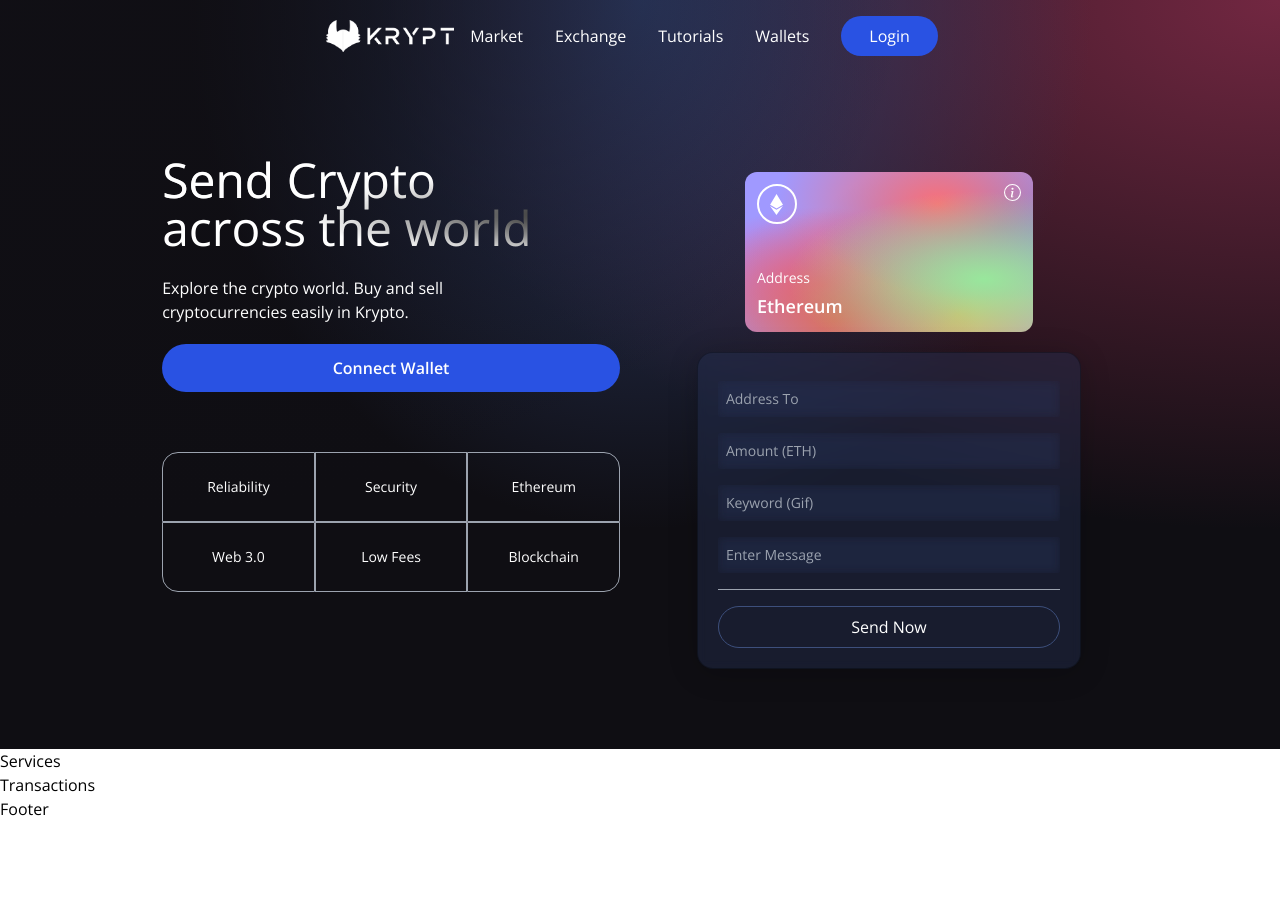
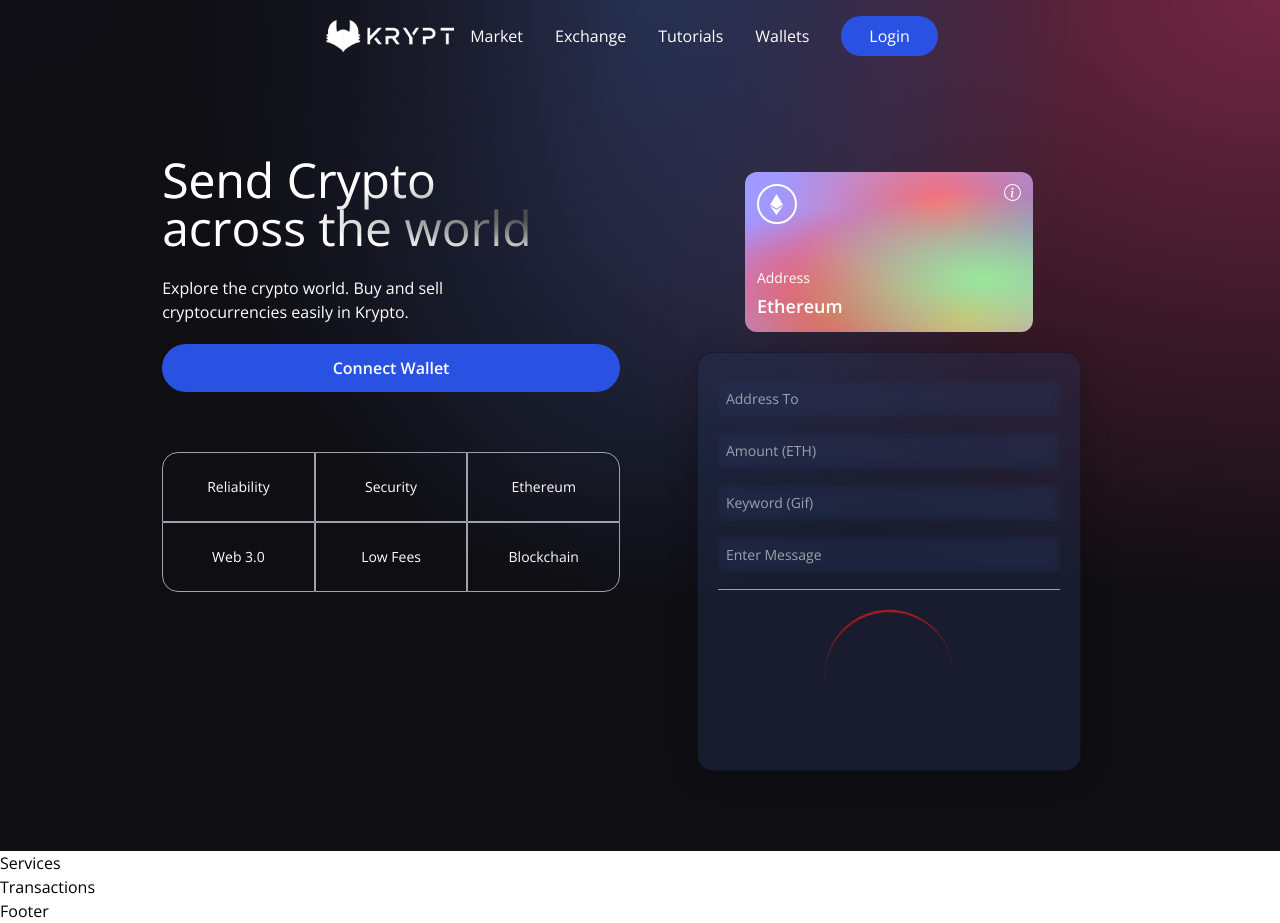
Before and after one commit to pedroltdias/blockchain-app, a React (Vite) app in the folder client/: page / in a window 1280 px wide. Before the commit the page ends 821 px from the top, so only its background shows below. Built offline with nearby package versions, Linux system fonts and the light colour scheme.

Commit message:
implementacao do Loader

```diff
--- a/client/src/components/Loader.tsx
+++ b/client/src/components/Loader.tsx
@@ -1,5 +1,7 @@
 export default function Loader() {
 	return (
-		<h1>Loader</h1>
+		<div className="flex justify-center items-center py-3">
+			<div className="animate-spin rounded-full h-32 w-32 border-b-2 border-red-700" />
+		</div>
 	);
 }
--- a/client/src/components/Welcome.tsx
+++ b/client/src/components/Welcome.tsx
@@ -103,7 +103,7 @@
 
 						<div className="h-[1px] w-full bg-gray-400 my-2" />
 
-						{false
+						{true
 							? (
 								<Loader />
 							)
```
